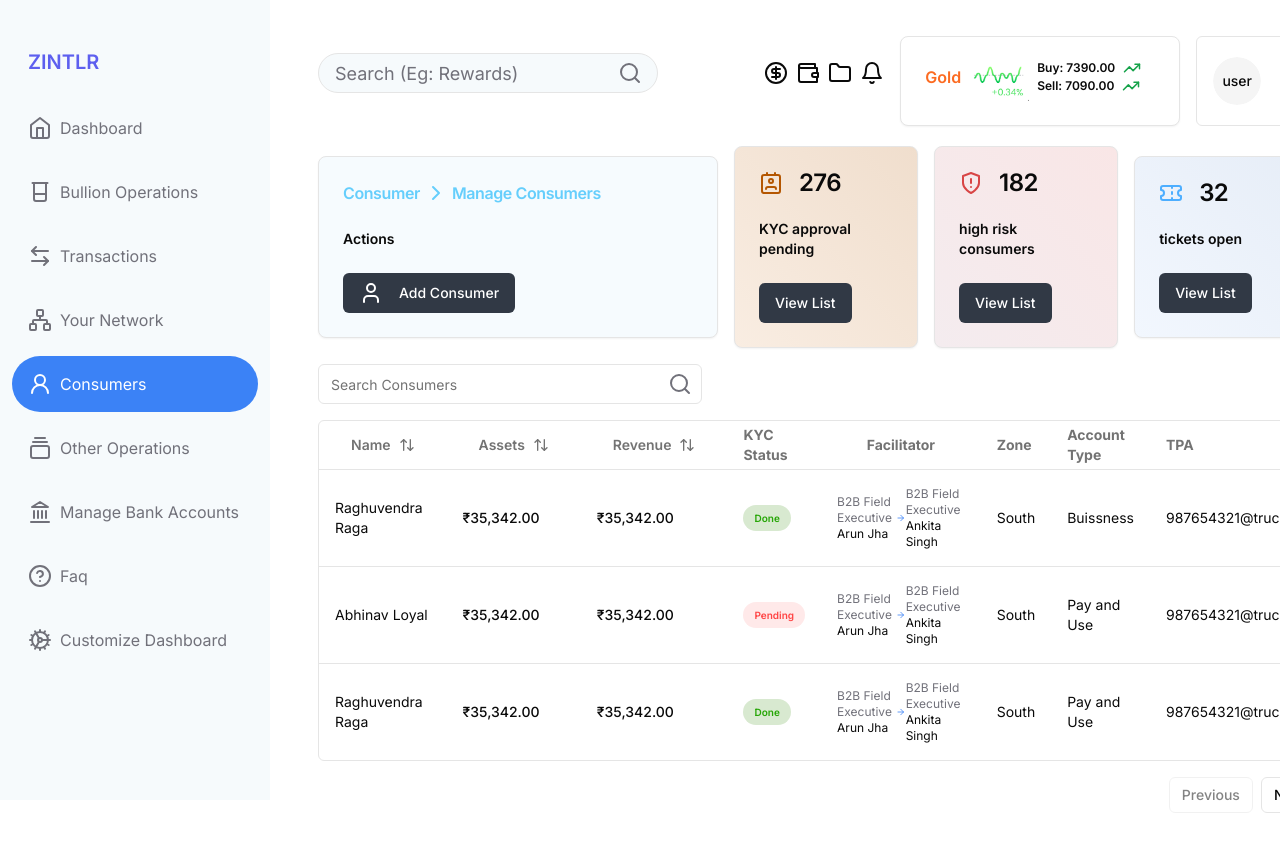
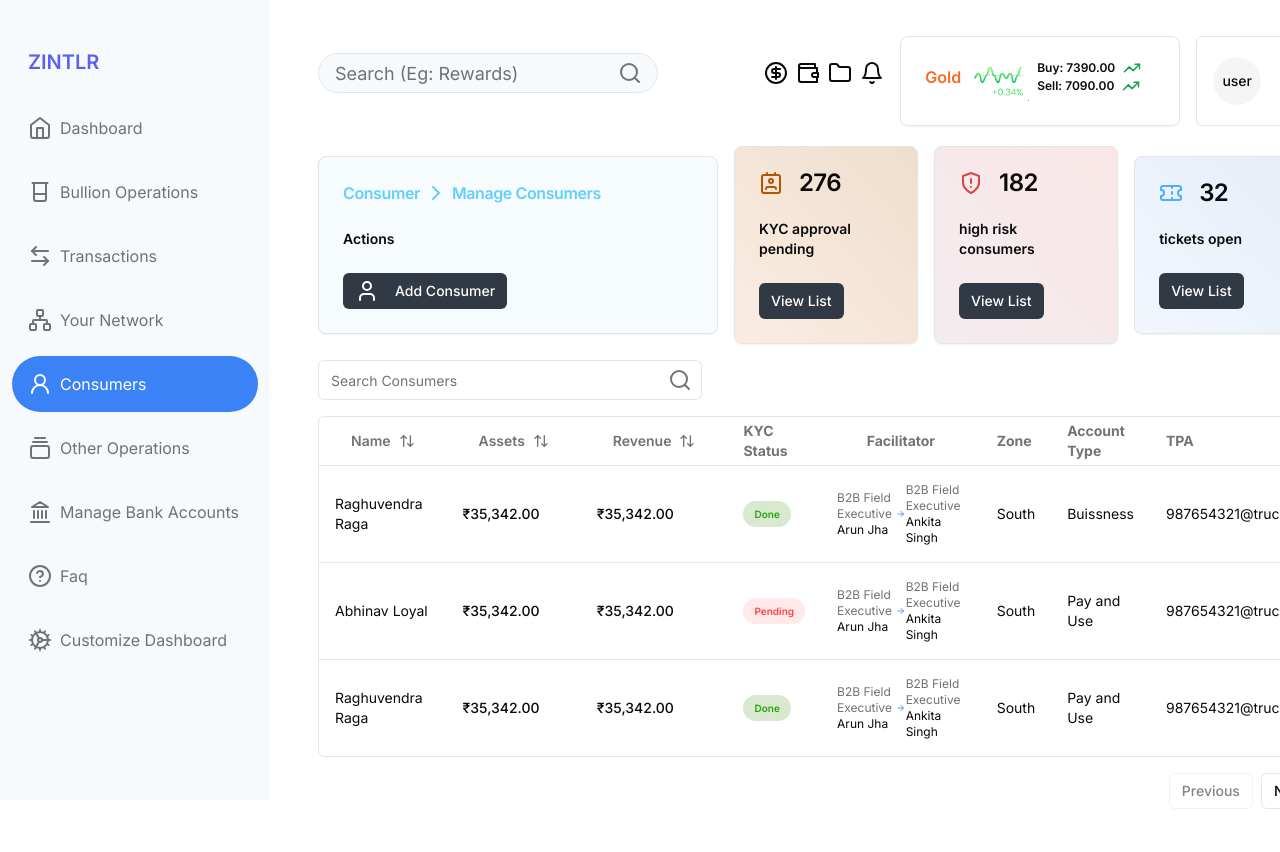
Before and after one commit to nakshatraraghav/zintlr-task, a React (Vite) app: page /consumers in a window 1280 px wide. Shown: the top 852 px of the page. Built offline with nearby package versions, Linux system fonts and the light colour scheme.

Commit message:
(fix): reduce button size

```diff
--- a/src/components/cards/card.tsx
+++ b/src/components/cards/card.tsx
@@ -39,7 +39,9 @@
       </CardHeader>
       <CardContent className="text-sm font-semibold">{body}</CardContent>
       <CardFooter>
-        <Button className="bg-[#313945] text-white">{action}</Button>
+        <Button className="bg-[#313945] text-white" size={"sm"}>
+          {action}
+        </Button>
       </CardFooter>
     </ShadcnCard>
   );
--- a/src/components/cards/manage-consumer-card.tsx
+++ b/src/components/cards/manage-consumer-card.tsx
@@ -22,7 +22,7 @@
       </CardHeader>
       <CardContent className="text-sm font-semibold">Actions</CardContent>
       <CardFooter>
-        <Button className="bg-[#313945] text-white">
+        <Button className="bg-[#313945] text-white" size={"sm"}>
           <div className="flex items-center space-x-4">
             <User />
             <div>Add Consumer</div>
```
